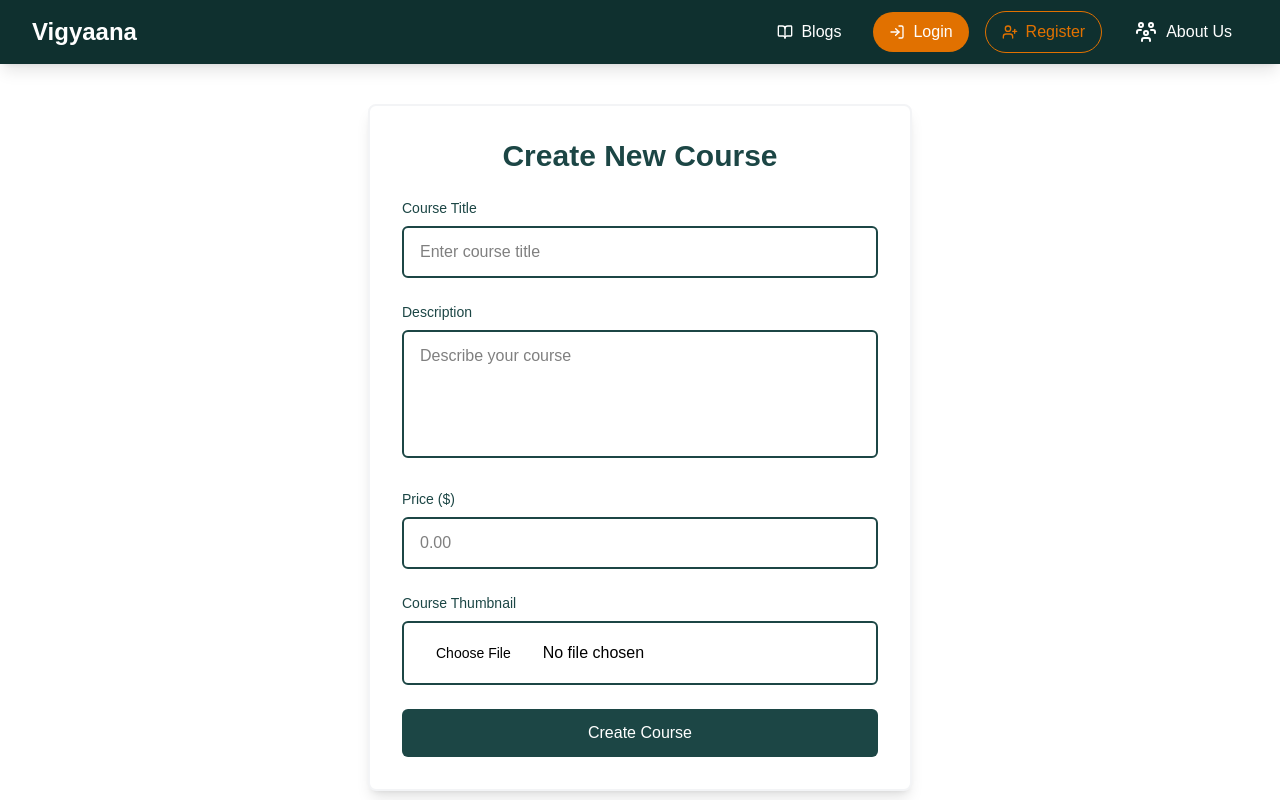
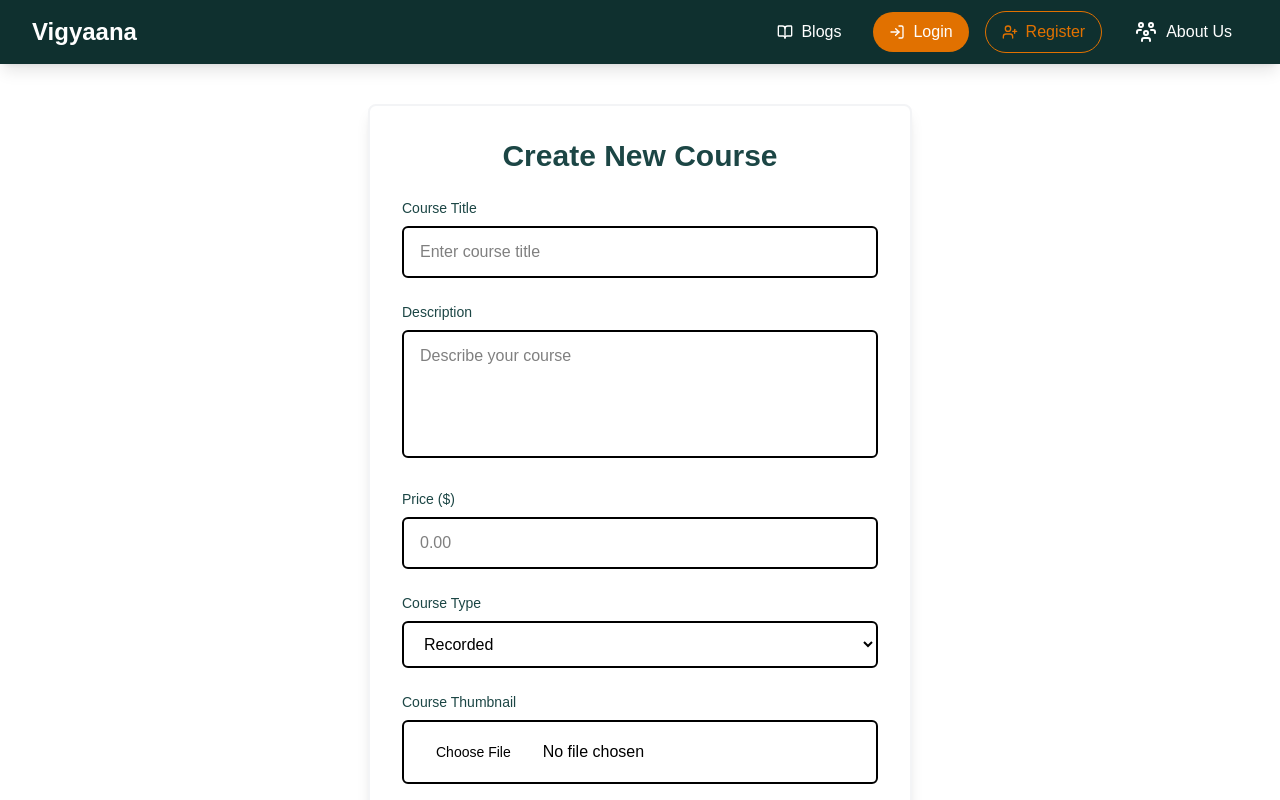
Before and after one commit to lakshyarohila/vigyaana-frontend, a Next.js app: page /instructor/create in a window 1280 px wide. Shown: the top 800 px of the page. Built offline with nearby package versions, Linux system fonts and the light colour scheme; no server answers.

Commit message:
frontend  live classes add button

```diff
--- a/app/instructor/create/page.jsx
+++ b/app/instructor/create/page.jsx
@@ -7,13 +7,10 @@ const ProtectedRoute = ({ children, allowedRoles }) => {
   return <div>{children}</div>;
 };
 
-// Mock toast for demo
 const toast = {
   success: (message) => console.log('Success:', message),
   error: (message) => console.log('Error:', message)
 };
-
-// Mock router for demo
 
 export default function CreateCoursePage() {
   const router = useRouter();
@@ -22,6 +19,7 @@ export default function CreateCoursePage() {
     description: '',
     price: '',
     thumbnail: null,
+    type: 'RECORDED', // ✅ default value
   });
 
   const handleChange = (e) => {
@@ -41,6 +39,7 @@ export default function CreateCoursePage() {
     data.append('description', form.description);
     data.append('price', form.price);
     data.append('thumbnail', form.thumbnail);
+    data.append('type', form.type); // ✅ added type
 
     try {
       const response = await fetch('https://vigyaana-server.onrender.com/api/courses', {
@@ -66,91 +65,85 @@ export default function CreateCoursePage() {
       <div className="min-h-screen bg-white">
         <div className="max-w-xl mx-auto pt-10 px-4">
           <div className="bg-white border-2 border-gray-100 rounded-lg shadow-lg p-8">
-            <h1 className="text-3xl font-bold mb-6 text-center" style={{ color: '#1c4645' }}>
+            <h1 className="text-3xl font-bold mb-6 text-center text-[#1c4645]">
               Create New Course
             </h1>
 
             <div className="space-y-6">
+              {/* Title */}
               <div>
-                <label className="block text-sm font-medium mb-2" style={{ color: '#1c4645' }}>
-                  Course Title
-                </label>
+                <label className="block text-sm font-medium mb-2 text-[#1c4645]">Course Title</label>
                 <input
                   name="title"
-                  className="w-full px-4 py-3 border-2 text-black rounded-md focus:outline-none focus:ring-2 transition-colors"
-                  style={{
-                    borderColor: '#1c4645',
-                    focusRingColor: '#1c4645'
-                  }}
+                  value={form.title}
+                  onChange={handleChange}
+                  className="w-full px-4 py-3 border-2 text-black rounded-md focus:outline-none focus:ring-2"
                   placeholder="Enter course title"
-                  onChange={handleChange}
                   required
                 />
               </div>
 
+              {/* Description */}
               <div>
-                <label className="block text-sm font-medium mb-2" style={{ color: '#1c4645' }}>
-                  Description
-                </label>
+                <label className="block text-sm font-medium mb-2 text-[#1c4645]">Description</label>
                 <textarea
                   name="description"
-                  className="w-full px-4 py-3 text-black border-2 rounded-md focus:outline-none focus:ring-2 transition-colors h-32 resize-none"
-                  style={{
-                    borderColor: '#1c4645',
-                    focusRingColor: '#1c4645'
-                  }}
+                  value={form.description}
+                  onChange={handleChange}
+                  className="w-full px-4 py-3 text-black border-2 rounded-md focus:outline-none focus:ring-2 h-32 resize-none"
                   placeholder="Describe your course"
-                  onChange={handleChange}
                   required
                 />
               </div>
 
+              {/* Price */}
               <div>
-                <label className="block text-sm font-medium mb-2" style={{ color: '#1c4645' }}>
-                  Price ($)
-                </label>
+                <label className="block text-sm font-medium mb-2 text-[#1c4645]">Price ($)</label>
                 <input
                   name="price"
                   type="number"
                   min="0"
                   step="0.01"
-                  className="w-full px-4 py-3 text-black border-2 rounded-md focus:outline-none focus:ring-2 transition-colors"
-                  style={{
-                    borderColor: '#1c4645',
-                    focusRingColor: '#1c4645'
-                  }}
+                  value={form.price}
+                  onChange={handleChange}
+                  className="w-full px-4 py-3 text-black border-2 rounded-md focus:outline-none focus:ring-2"
                   placeholder="0.00"
-                  onChange={handleChange}
                   required
                 />
               </div>
 
+              {/* ✅ Course Type */}
               <div>
-                <label className="block text-sm font-medium mb-2" style={{ color: '#1c4645' }}>
-                  Course Thumbnail
-                </label>
+                <label className="block text-sm font-medium mb-2 text-[#1c4645]">Course Type</label>
+                <select
+                  name="type"
+                  value={form.type}
+                  onChange={handleChange}
+                  className="w-full px-4 py-3 text-black border-2 rounded-md focus:outline-none focus:ring-2"
+                  required
+                >
+                  <option value="RECORDED">Recorded</option>
+                  <option value="LIVE">Live</option>
+                </select>
+              </div>
+
+              {/* Thumbnail */}
+              <div>
+                <label className="block text-sm font-medium mb-2 text-[#1c4645]">Course Thumbnail</label>
                 <input
                   name="thumbnail"
                   type="file"
                   accept="image/*"
-                  className="w-full px-4 py-3 border-2 text-black rounded-md focus:outline-none focus:ring-2 transition-colors file:mr-4 file:py-2 file:px-4 file:rounded-md file:border-0 file:text-sm file:font-medium file:cursor-pointer"
-                  style={{
-                    borderColor: '#1c4645',
-                    focusRingColor: '#1c4645'
-                  }}
                   onChange={handleChange}
+                  className="w-full px-4 py-3 border-2 text-black rounded-md focus:outline-none focus:ring-2 file:mr-4 file:py-2 file:px-4 file:rounded-md file:border-0 file:text-sm file:font-medium file:cursor-pointer"
                   required
                 />
               </div>
 
               <button
-                type="button"
+                type="submit"
                 onClick={handleSubmit}
-                className="w-full text-white px-6 py-3 rounded-md font-medium transition-all duration-200 hover:opacity-90 focus:outline-none focus:ring-2 focus:ring-offset-2"
-                style={{
-                  backgroundColor: '#1c4645',
-                  focusRingColor: '#1c4645'
-                }}
+                className="w-full bg-[#1c4645] text-white px-6 py-3 rounded-md font-medium hover:opacity-90 focus:outline-none focus:ring-2 focus:ring-offset-2"
               >
                 Create Course
               </button>
```
